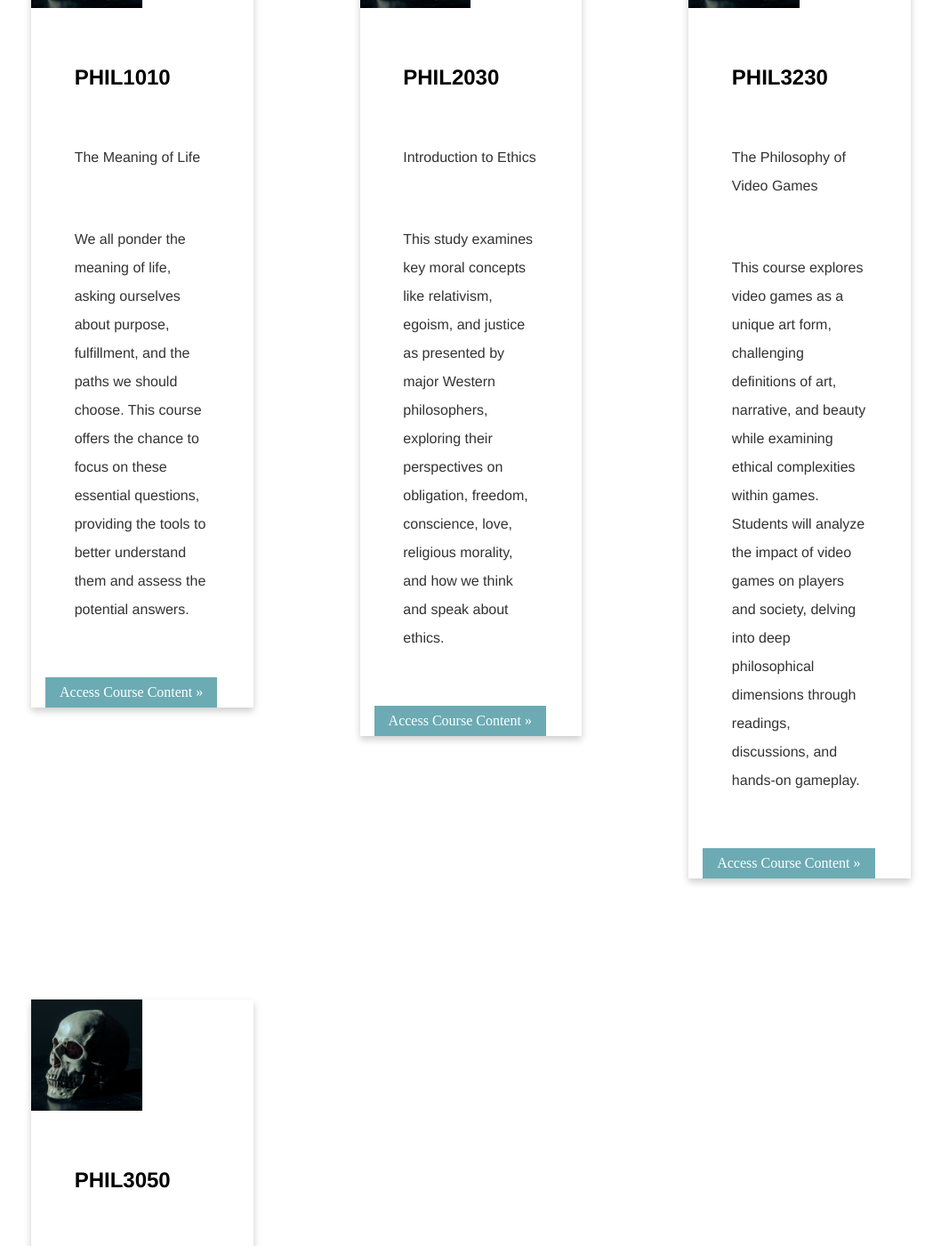
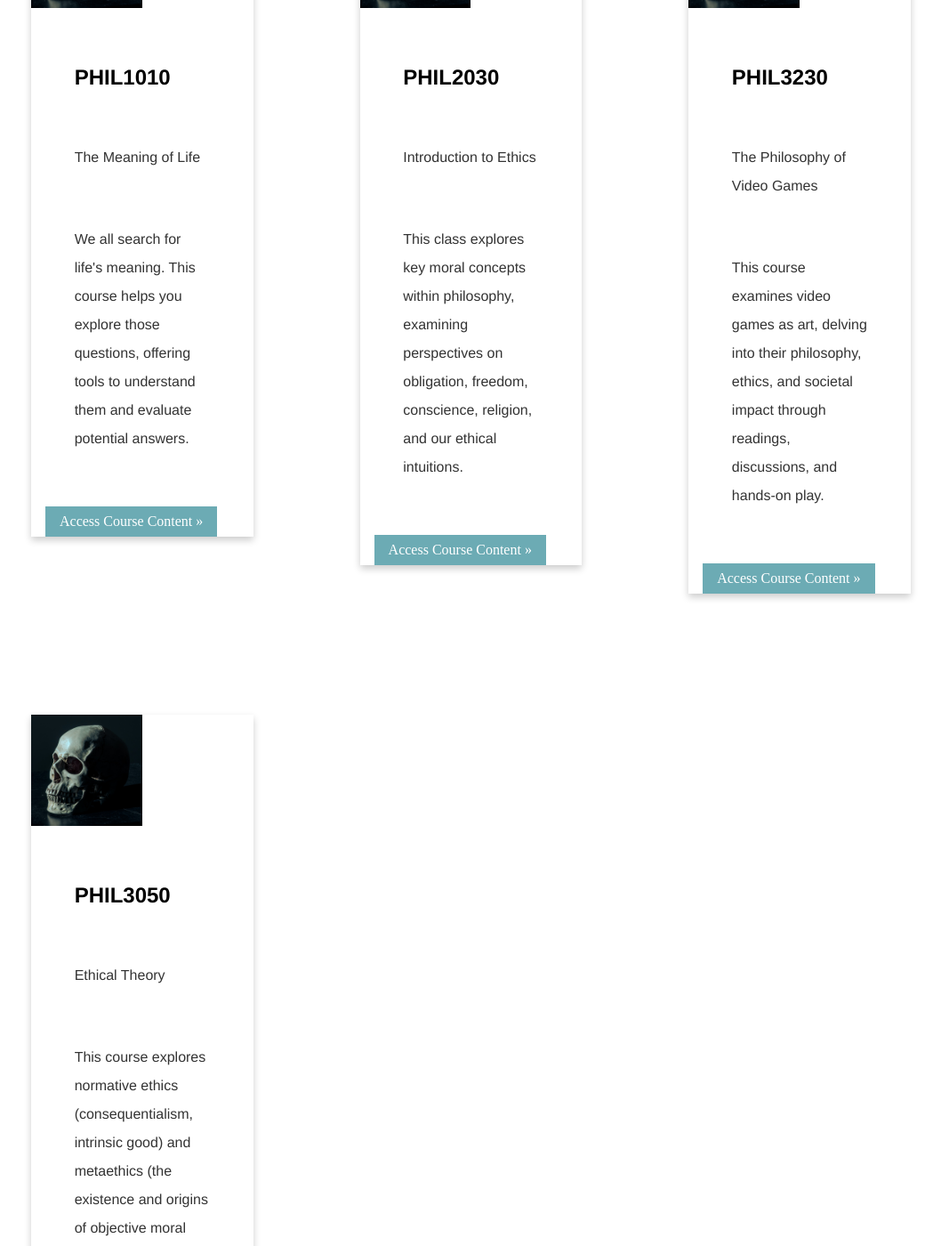
Before and after one commit to kevinjpatton/kevinjpatton.github.io, a Jekyll site: the page built from test.html, in a window 1280 px wide and 1400 px high, scrolled down 222 px. Shown: the whole window at 89% size, without its empty margins (41-1099 px from the left). Built offline with Jekyll 4.4.1, drawn with Linux system fonts in a browser that asks for light colours; Markdown is read by kramdown in place of the engine named in the settings; some of the changed text lies outside the part shown.

Commit message:
Update test.html

```diff
--- a/test.html
+++ b/test.html
@@ -9,7 +9,7 @@ title: Test page
       <div class="container">
         <h2>PHIL1010</h2>
         <p>The Meaning of Life</p>
-        <p>We all ponder the meaning of life, asking ourselves about purpose, fulfillment, and the paths we should choose.  This course offers the chance to focus on these essential questions, providing the tools to better understand them and assess the potential answers.</p>
+        <p>We all search for life's meaning. This course helps you explore those questions, offering tools to understand them and evaluate potential answers.</p>
         <a href="/teaching/phil_1010/index.html" target="_blank" class="next">Access Course Content &raquo;</a>
       </div>
     </div>
@@ -22,7 +22,7 @@ title: Test page
       <div class="container">
         <h2>PHIL2030</h2>
         <p>Introduction to Ethics</p>
-        <p>This study examines key moral concepts like relativism, egoism, and justice as presented by major Western philosophers, exploring their perspectives on obligation, freedom, conscience, love, religious morality, and how we think and speak about ethics.</p>
+        <p>This class explores key moral concepts within  philosophy, examining perspectives on obligation, freedom, conscience, religion, and our ethical intuitions.</p>
        <a href="/teaching/phil_2030/index.html" target="_blank" class="next">Access Course Content &raquo;</a>
       </div>
     </div>
@@ -35,7 +35,7 @@ title: Test page
       <div class="container">
         <h2>PHIL3230</h2>
         <p>The Philosophy of Video Games</p>
-        <p>This course explores video games as a unique art form, challenging definitions of art, narrative, and beauty while examining ethical complexities within games. Students will analyze the impact of video games on players and society, delving into deep philosophical dimensions through readings, discussions, and hands-on gameplay.</p>
+        <p>This course examines video games as art, delving into their philosophy, ethics, and societal impact through readings, discussions, and hands-on play.</p>
         <a href="/teaching/phil_1010/index.html" target="_blank" class="next">Access Course Content &raquo;</a>
       </div>
     </div>
@@ -48,7 +48,7 @@ title: Test page
       <div class="container">
         <h2>PHIL3050</h2>
         <p>Ethical Theory</p>
-        <p>This course delves into normative ethics and metaethics. In normative ethics, it explores consequentialism and intrinsic goods. Metaethics examines the existence of objective moral facts and their potential origins.</p>
+        <p>This course explores normative ethics (consequentialism, intrinsic good) and metaethics (the existence and origins of objective moral truths).</p>
         <a href="/teaching/phil_3050/index.html" target="_blank" class="next">Access Course Content &raquo;</a>
       </div>
     </div>
```
